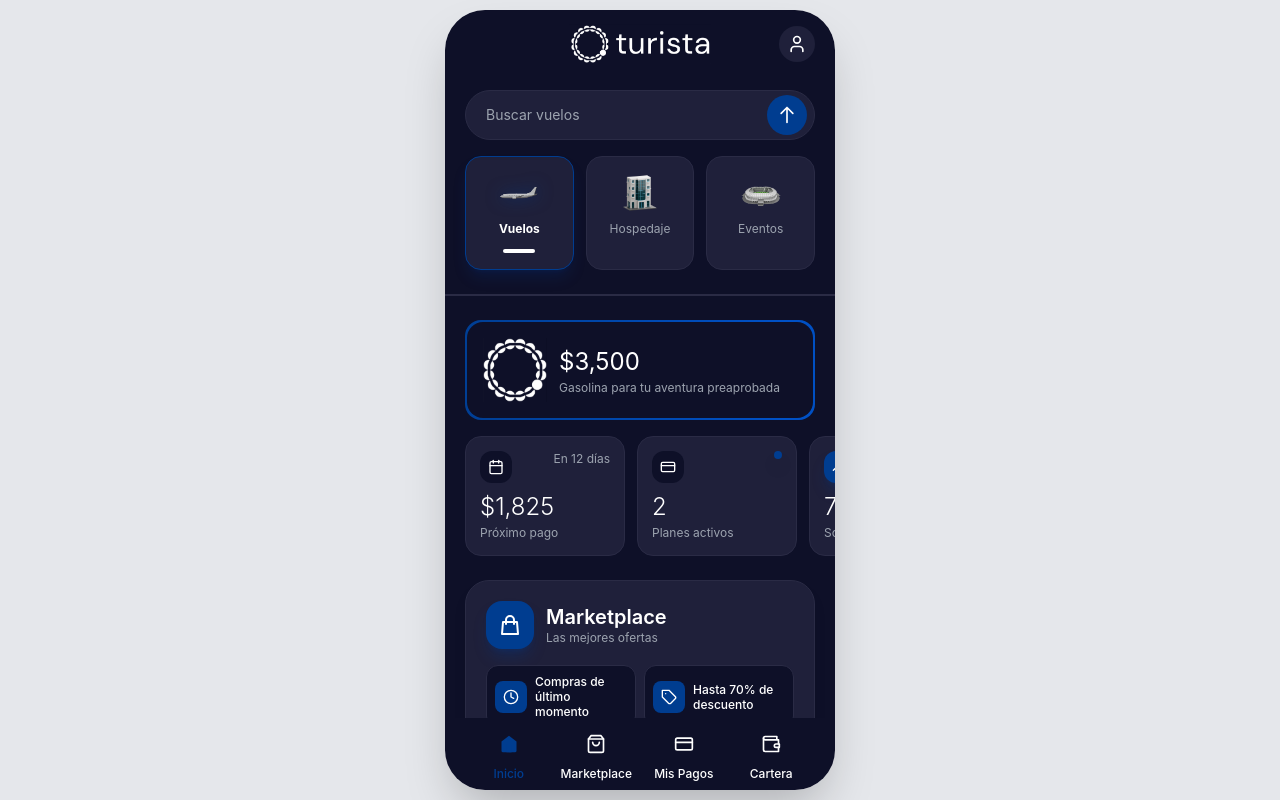
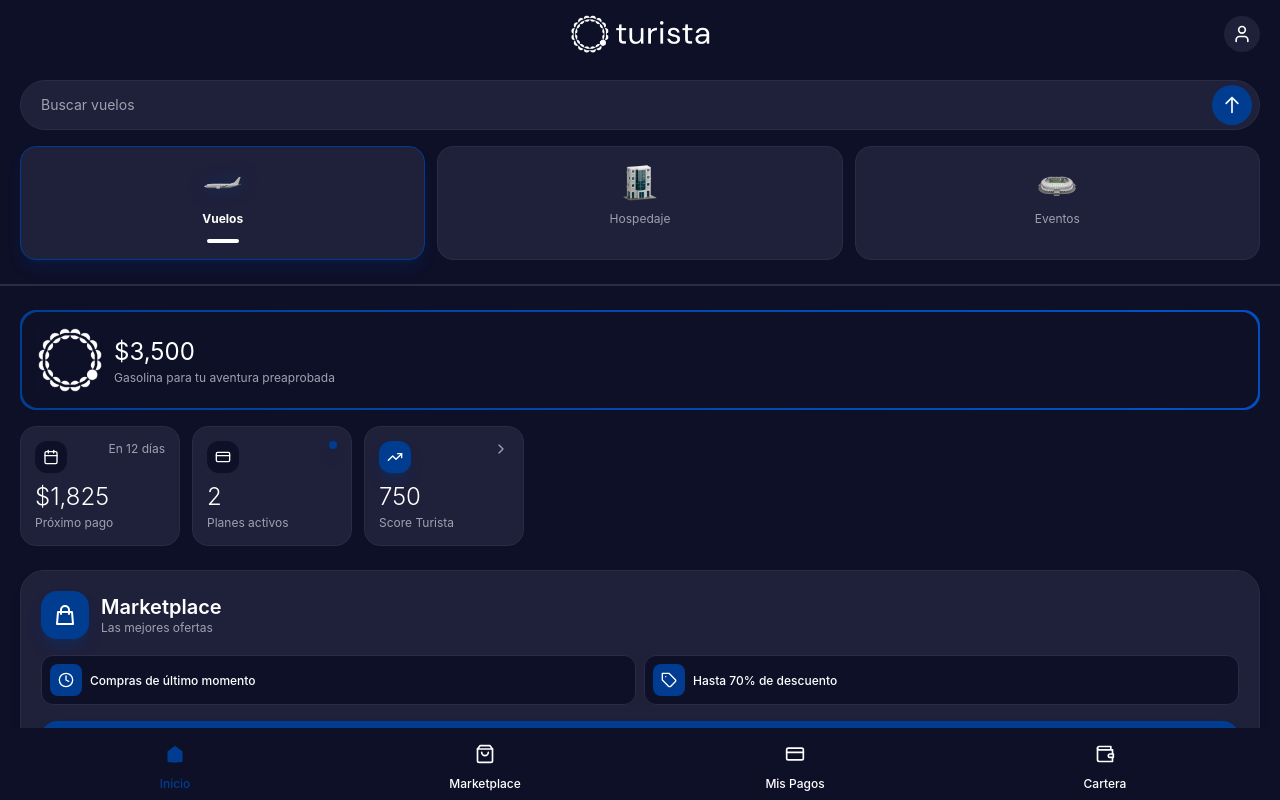
Before and after one commit to Rene-Nun/Pagox_proto_ux, a Next.js app: page / in a window 1280 px wide. Built offline with nearby package versions, Linux system fonts and the light colour scheme.

Commit message:
Actualizar page.tsx

```diff
--- a/app/page.tsx
+++ b/app/page.tsx
@@ -95,8 +95,7 @@
   const showBottomNav = !screensWithoutBottomNav.includes(currentScreen)
 
   return (
-    <div className="flex items-center justify-center min-h-screen bg-gray-200">
-      <div className="w-full max-w-[390px] h-screen max-h-[780px] bg-white rounded-[40px] shadow-2xl overflow-hidden relative">
+    <div className="w-full h-screen overflow-hidden" style={{ backgroundColor: '#0e1028' }}>
       <div className="h-full flex flex-col">
         <div className="flex-1 overflow-hidden">
           {renderScreen()}
@@ -106,6 +105,5 @@
         )}
       </div>
     </div>
-    </div>
   )
 }
```
Lines whose indentation alone changed are shown as unchanged.
